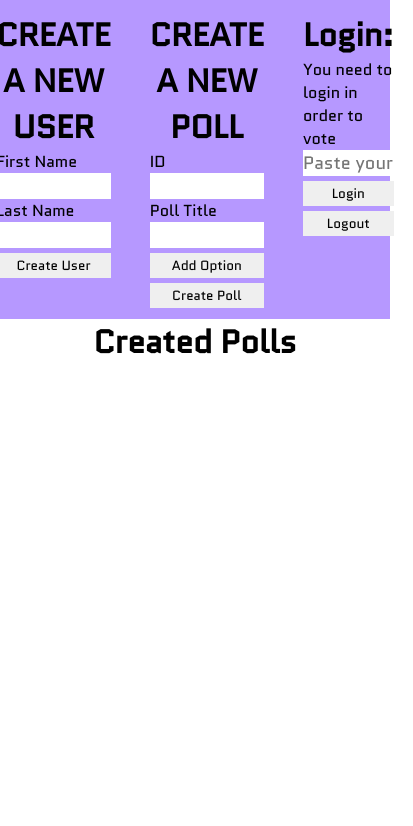
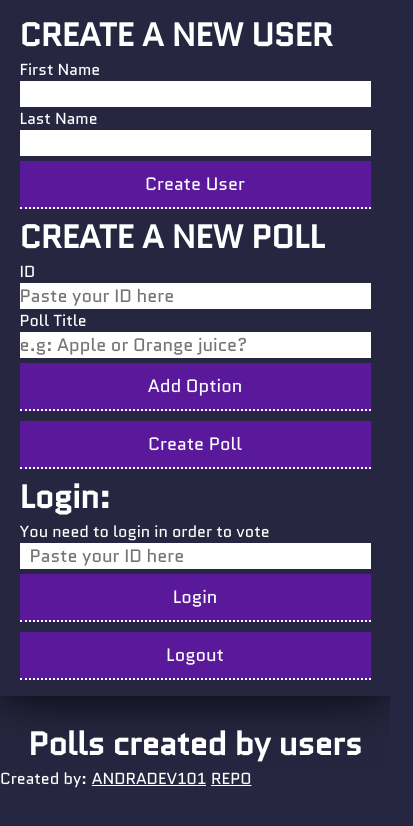
Before and after one commit to Andradev101/voting-app, a plain HTML site: page public/index.html in a window 390 px wide. Shown: the whole page, 413 px wide, since content can reach past the window. Drawn offline with Linux system fonts and the light colour scheme; no server answers.

Commit message:
major design update | itis almost ready to be deployed

```diff
--- a/public/index.html
+++ b/public/index.html
@@ -32,12 +32,12 @@
 
         <div class="inputBlock">
           <label>ID</label>
-          <input id="idNewPoll">
+          <input placeholder="Paste your ID here" id="idNewPoll">
         </div>
 
         <div class="inputBlock">
           <label>Poll Title</label>
-          <input id="pollTitle">
+          <input placeholder="e.g: Apple or Orange juice?" id="pollTitle">
         </div>
 
         <div class="pollOpt"></div>
@@ -66,12 +66,16 @@
       </div>
 
     </div>
+
     <div class="createdPolls">
-      <h1>Created Polls</h1>
+      <h1>Polls created by users</h1>
+      <div class="content"></div>
+    </div>
 
-      <div class="content">
-      </div>
-
+    <div class="credits">
+      <p>Created by:</p>
+      <a href="https://github.com/Andradev101" target="_blank">Andradev101</a>
+      <a href="https://github.com/Andradev101/Voting-app-dev-jam" target="_blank">Repo</a>
     </div>
   </body>
   <script type="module">
--- a/public/scripts/showPolls.js
+++ b/public/scripts/showPolls.js
@@ -37,8 +37,8 @@ querySnapshot.forEach((doc) => {
     <h3>${pollTitle}</h3>
     <form action="#">
 
+      <button type="button" class="voteBtn" disabled>Vote</button>
       <button type="button" class="showResultsBtn">Show Results</button>
-      <button type="button" class="voteBtn" disabled>Vote</button>
     </form>
     <div class="resultsDiv" style="display:none">
       <h3>Poll Results</h3>
--- a/public/styles/createdPolls.css
+++ b/public/styles/createdPolls.css
@@ -11,24 +11,24 @@
     display: flex;
     margin: 5px;
     padding: 5px;
-    background-color: violet;
+    background-color: #1b3a4b;
     flex-direction: column;
     justify-content: space-between;
-    max-width: 20%;
-    min-width: 200px;
+    width: 250px;
 }
 .poll h3{
-    margin-bottom: 10px;
     word-break: break-all;
     text-transform: uppercase;
+}
+.poll .horizontalSeparator{
+    height: 1px;
+    width: 100%;
+    background-color: white;
 }
 .poll form{
     width: 100%;
     display: flex;
     flex-direction: column;
-}
-.poll form .opt{
-    background-color: red;
 }
 .poll form .opt label{
     text-transform: capitalize;
@@ -36,7 +36,6 @@
 }
 .poll button{
     width: 100%;
-    height: 25px;
 }
 .createdPolls .content{
     display: flex;
@@ -44,8 +43,13 @@
     align-items: stretch;
     justify-content: center;
 }
-
 .resultsDiv{
     /* height: 100px; */
-    background-color: lightseagreen;
+    background-color: #006466;
 }
+
+@media only screen and (max-width: 600px) {
+    .poll{
+        min-width: 100%;
+    }
+}
--- a/public/styles/style.css
+++ b/public/styles/style.css
@@ -3,8 +3,10 @@
     padding: 0;
     box-sizing: border-box;
     font-family: 'Quantico', sans-serif;
+    color: white;
 }
 body{
+    background-color: #272640;
     width: 100%;
     display: flex;
     flex-direction: column;
@@ -18,20 +20,35 @@ button{
     border: 0;
     padding: 0;
     cursor: pointer;
+    background-color: #5a189a;
+    border-bottom: 2px white dotted;
+    margin-bottom: 5px;
+    padding: 10px 0;
+    font-size: 18px;
+  }
+button:disabled, button[disabled]{
+    background-color: #59189a65;
+    color: rgba(255, 255, 255, 0.344);
+    border: none
   }
 input{
     font-size: 18px;
     border: 0;
     padding: 0;
+    color: #272640;
+  }
+input[type="text"]{
+    padding-left: 10px;
   }
 .userInteraction{
-    background-color: #b698ff;
+    background-color: #272640;
+    box-shadow: 0px -2px 50px #0f0f11;
     display: flex;
     align-items: flex-start;
     width: 100%;
     padding: 3vw 0;
     justify-content: center;
-
+    margin-bottom: 25px;
 }
 .newUser,.idCheck, .createPoll, .loginBox{
     display: flex;
@@ -41,11 +58,10 @@ input{
     padding: 0 5%;
 }
 .newUser button,.idCheck button, .createPoll button, .loginBox button{
-    height: 25px;
     margin-top: 5px;
     width: 100%;
 }
-.newUser button:hover,.idCheck button:hover, .createPoll button:hover, .loginBox button:hover{
+button:hover button:hover, button:hover, button:hover{
     background-color: teal;
     color: white;
 }
@@ -55,3 +71,19 @@ input{
 .newUser input,.idCheck input, .createPoll input, .loginBox input{
     width: 100%;
 }
+.credits{
+    display: flex;
+}
+.credits a{
+    text-transform: uppercase;
+    margin-left: 5px;
+}
+@media only screen and (max-width: 600px) {
+    .userInteraction{
+        box-shadow: 0px -2px 50px black;
+        flex-direction: column;
+        align-items: stretch;
+        justify-content: center;
+        margin-bottom: 25px;
+    }
+}
```
